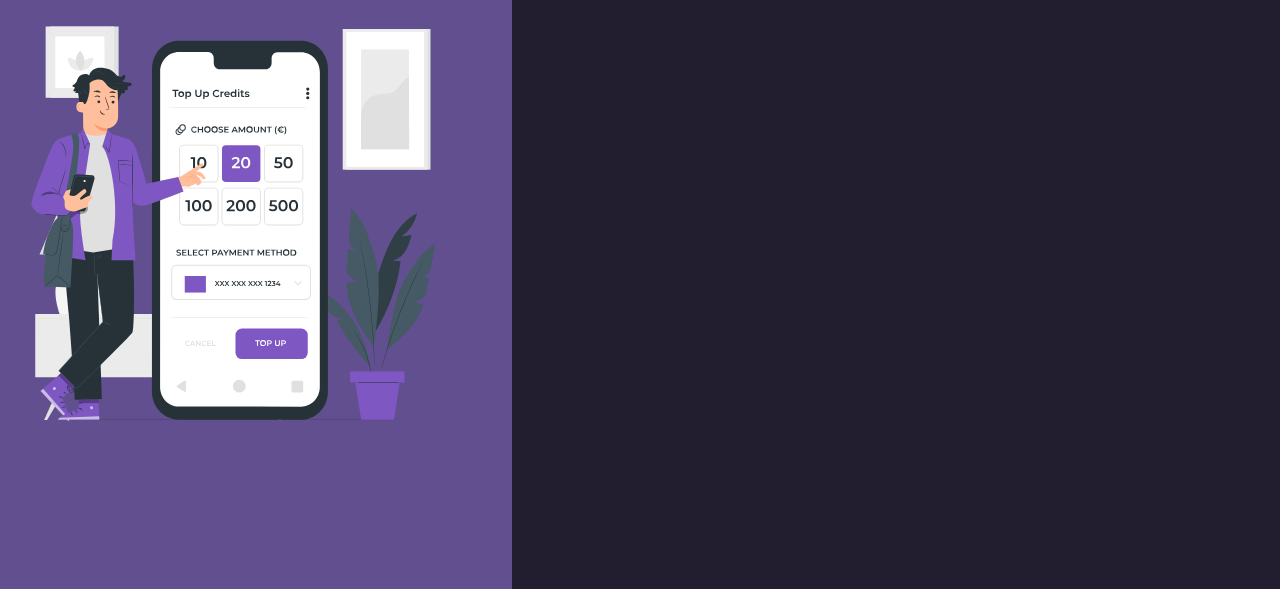
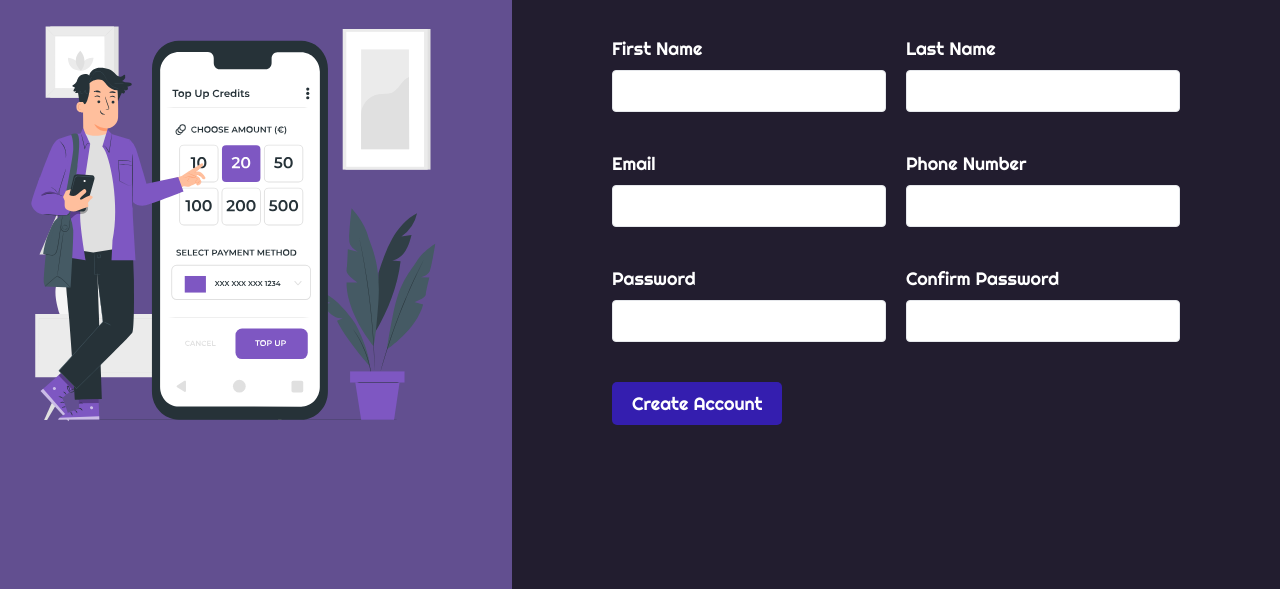
Before and after one commit to adamd3/sign-up-form, a plain HTML site: page index.html in a window 1280 px wide. Shown: the part 211-800 px from the top of the page. Drawn offline with Linux system fonts and the light colour scheme.

Commit message:
Add style for error message

```diff
--- a/style.css
+++ b/style.css
@@ -16,6 +16,7 @@
   overflow: hidden;
   width: 100vw;
   height: 100vh;
+
 }
 
 
@@ -37,10 +38,85 @@
   margin-top: 0px;
 }
 
+
+/* right panel */
+
 .right {
   background-color: #221d2f;
+  padding: 100px;
+  display: grid;
 }
 
+.right h2 {
+  font-size: 36px;
+  font-weight: bold;
+  margin-bottom: 40px;
+}
+
+.form {
+  margin-top: 50px;
+  display: grid;
+  grid-template-columns: repeat(2, 1fr);
+  grid-gap: 20px;
+}
+
+.form-row {
+  display: flex;
+  flex-wrap: wrap;
+  justify-content: space-between;
+  margin-bottom: 20px;
+}
+
+.form-group {
+  flex-basis: calc(50% - 10px);
+  margin-bottom: 20px;
+}
+
+.form-group label {
+  display: block;
+  font-size: 18px;
+  margin-bottom: 10px;
+}
+
+.form-group input {
+  width: 100%;
+  padding: 10px;
+  font-size: 16px;
+  color: #2d3748;
+  border: 1px solid #e5e7eb;
+  border-radius: 4px;
+  transition: border-color 0.3s ease-in-out, box-shadow 0.3s ease-in-out;
+}
+
+.form-group input:focus {
+  border-color: #8A2BE2;
+  box-shadow: 0 0 5px #8A2BE2;
+}
+
+.error {
+  border-color: #ef4444;
+}
+
+input[type="submit"] {
+  background-color: #341eaf;
+  color: white;
+  border: none;
+  border-radius: 5px;
+  padding: 10px 20px;
+  font-size: 18px;
+  cursor: pointer;
+  transition: background-color 0.3s ease-in-out;
+}
+
+input[type="submit"]:hover {
+  background-color: #1c3d8d;
+}
+
+.error-message {
+  color: red;
+  font-size: 12px;
+  margin-top: 5px;
+}
 
 /* media queries */
 
```
